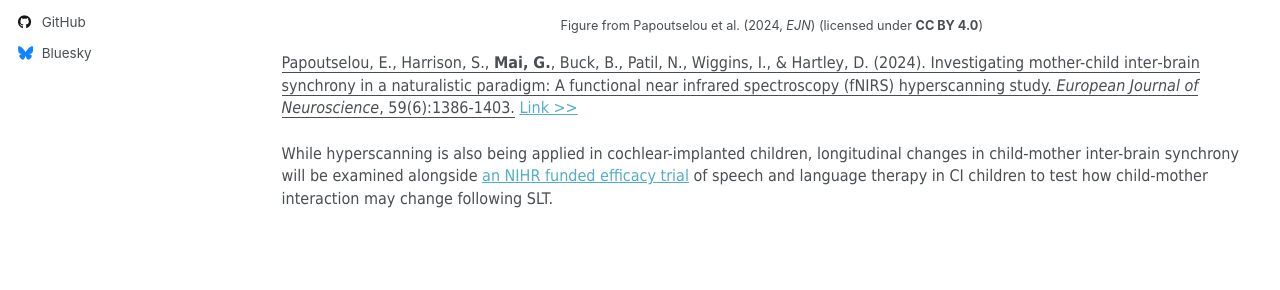
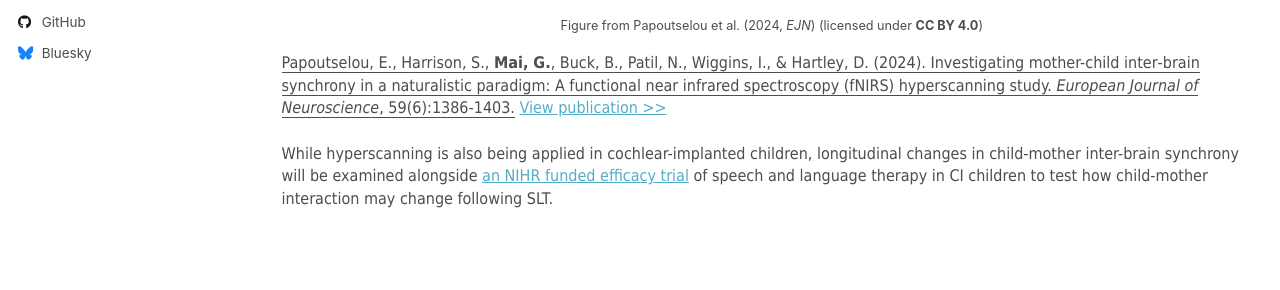
Before and after one commit to guangtingmai/guangtingmai.github.io, a Jekyll site: the page built from _pages/interbrain-sync.html, in a window 1280 px wide and 1164 px high. Shown: the part 591-881 px from the top of the window. Built offline with Jekyll 4.4.1, drawn with Linux system fonts in a browser that asks for light colours; some web fonts are replaced.

Commit message:
Update interbrain-sync.html

```diff
--- a/_pages/interbrain-sync.html
+++ b/_pages/interbrain-sync.html
@@ -13,7 +13,7 @@
   <img src="https://guangtingmai.github.io/images/ejn.jpg" width="50%">
 </p>
 <p style="text-align:center;font-size:9.5pt;line-height:1.4;display: block;">Figure from Papoutselou et al. (2024, <i>EJN</i>) (licensed under <strong>CC BY 4.0</strong>)</p>
-<p><span style="font-size: 12pt;font-family: Tahoma;line-height: 1.4;display: block;margin-bottom: 0.1vh"><u>Papoutselou, E., Harrison, S., <strong>Mai, G.</strong>, Buck, B., Patil, N., Wiggins, I., & Hartley, D. (2024). Investigating mother-child inter‐brain synchrony in a naturalistic paradigm: A functional near infrared spectroscopy (fNIRS) hyperscanning study. <i>European Journal of Neuroscience</i>, 59(6):1386-1403.</u> <a href="https://onlinelibrary.wiley.com/doi/full/10.1111/ejn.16233">Link >></a></span></p>
+<p><span style="font-size: 12pt;font-family: Tahoma;line-height: 1.4;display: block;margin-bottom: 0.1vh"><u>Papoutselou, E., Harrison, S., <strong>Mai, G.</strong>, Buck, B., Patil, N., Wiggins, I., & Hartley, D. (2024). Investigating mother-child inter‐brain synchrony in a naturalistic paradigm: A functional near infrared spectroscopy (fNIRS) hyperscanning study. <i>European Journal of Neuroscience</i>, 59(6):1386-1403.</u> <a href="https://onlinelibrary.wiley.com/doi/full/10.1111/ejn.16233">View publication >></a></span></p>
 <p><span style="font-size: 12pt;font-family: Tahoma;line-height: 1.4;display: block;margin-bottom: 0.1vh">While hyperscanning is also being applied in cochlear-implanted
   children, longitudinal changes in child-mother inter-brain synchrony will be examined alongside <a href="https://www.impact-trial.ac.uk/">an NIHR
   funded efficacy trial</a> of speech and language therapy in CI children to test how child-mother interaction may change following SLT.</span></p>
```
